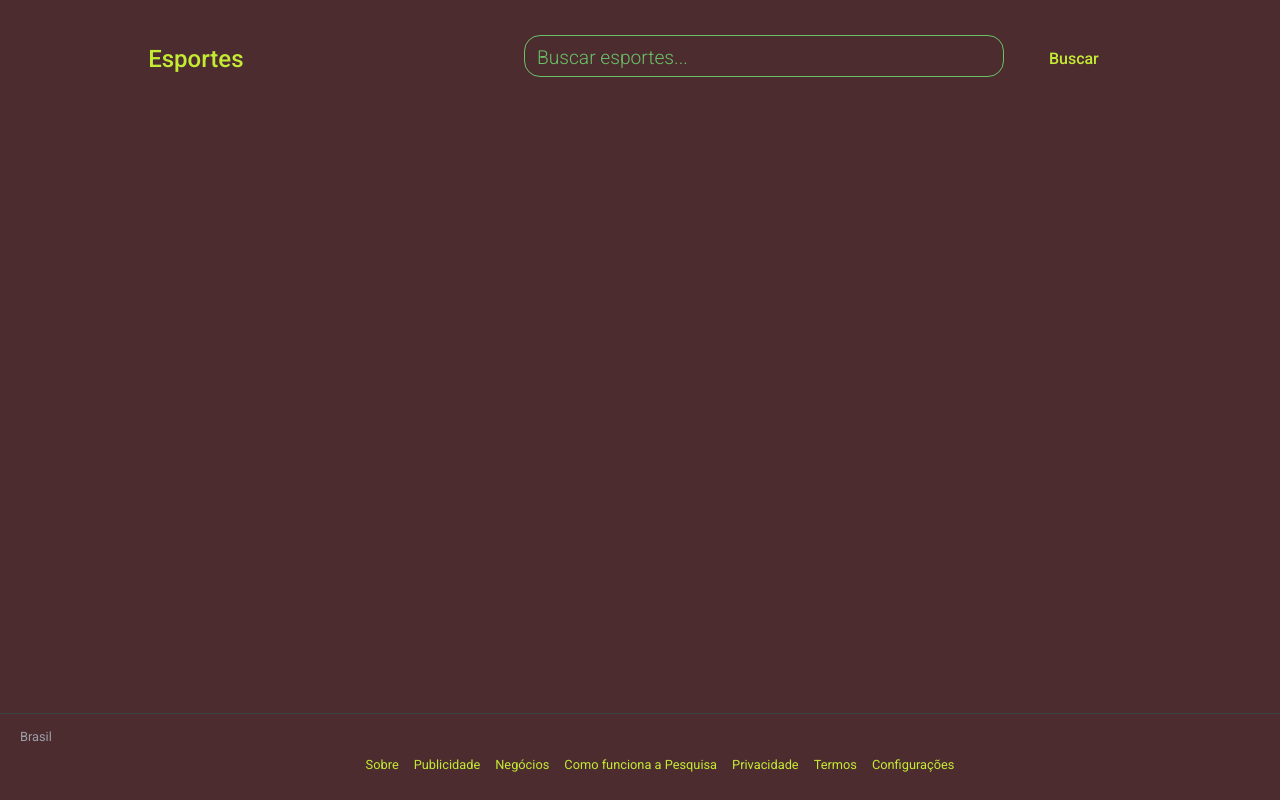
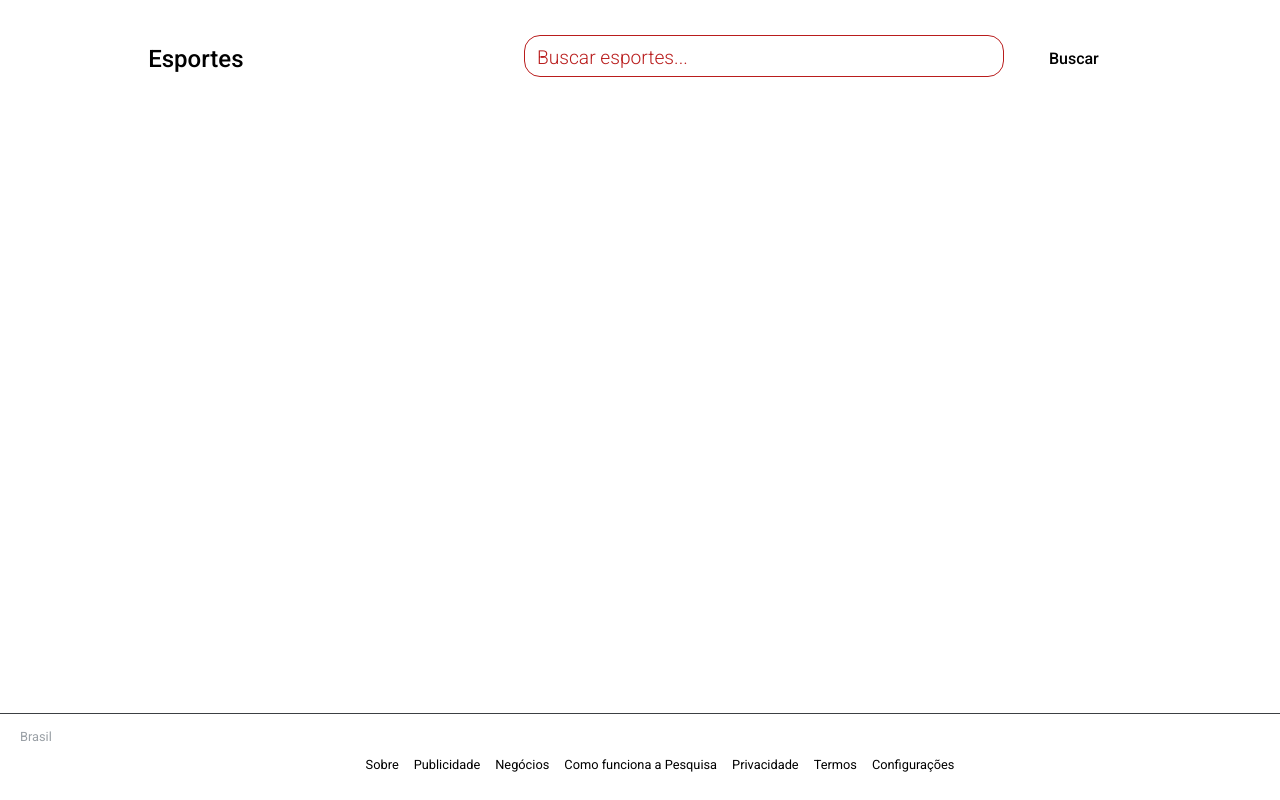
Before and after one commit to eduardotrassi-1997/imersao-dev, a plain HTML site: page index.html in a window 1280 px wide. Drawn offline with Linux system fonts and the light colour scheme.

Commit message:
Add files via upload

```diff
--- a/style.css
+++ b/style.css
@@ -5,10 +5,10 @@
 }
 
 :root {
-    --primary-color: #8ba8a4; /* Define a cor primária (azul claro) para uso em todo o site */
-    --secondary-color: #c3eb34; /* Define a cor secundária (cinza claro) para textos e elementos */
-    --tertiary-color: #6ac267; /* Define a cor terciária (cinza médio) para detalhes e placeholders */
-    --bg-color: #4d2c30; /* Define a cor de fundo principal (cinza escuro) */
+    --primary-color: #21665d; /* Define a cor primária (azul claro) para uso em todo o site */
+    --secondary-color: #000000; /* Define a cor secundária (cinza claro) para textos e elementos */
+    --tertiary-color: #b91d1d; /* Define a cor terciária (cinza médio) para detalhes e placeholders */
+    --bg-color: #ffffff; /* Define a cor de fund  o principal (cinza escuro) */
 }
 
 body {
```
